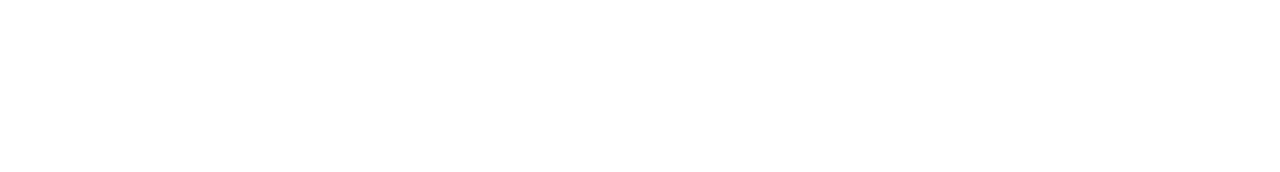
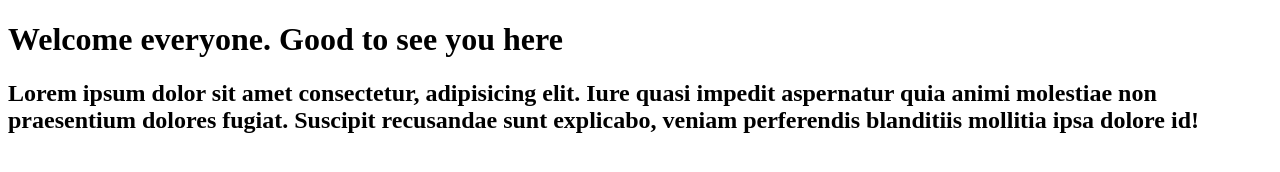
Before and after one commit to DatDucNguyen165/Brain_dead, a plain HTML site: page index.html in a window 1280 px wide. Drawn offline with Linux system fonts and the light colour scheme.

Commit message:
Dat add msg

```diff
--- a/index.html
+++ b/index.html
@@ -7,6 +7,7 @@
     <title>Document</title>
 </head>
 <body>
-
+   <h1>Welcome everyone. Good to see you here</h1>
+   <h2>Lorem ipsum dolor sit amet consectetur, adipisicing elit. Iure quasi impedit aspernatur quia animi molestiae non praesentium dolores fugiat. Suscipit recusandae sunt explicabo, veniam perferendis blanditiis mollitia ipsa dolore id!</h2>
 </body>
 </html>
```
